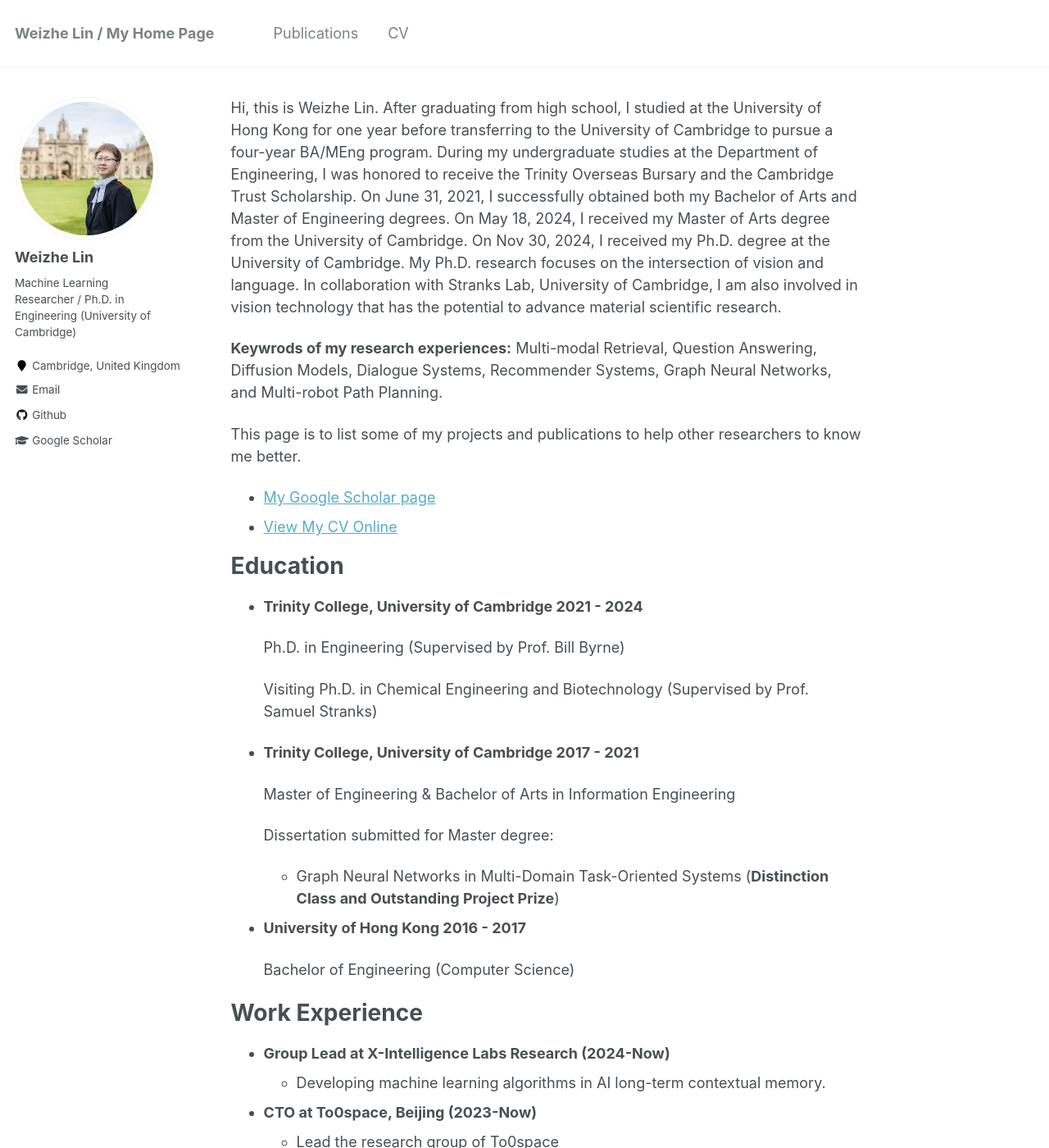
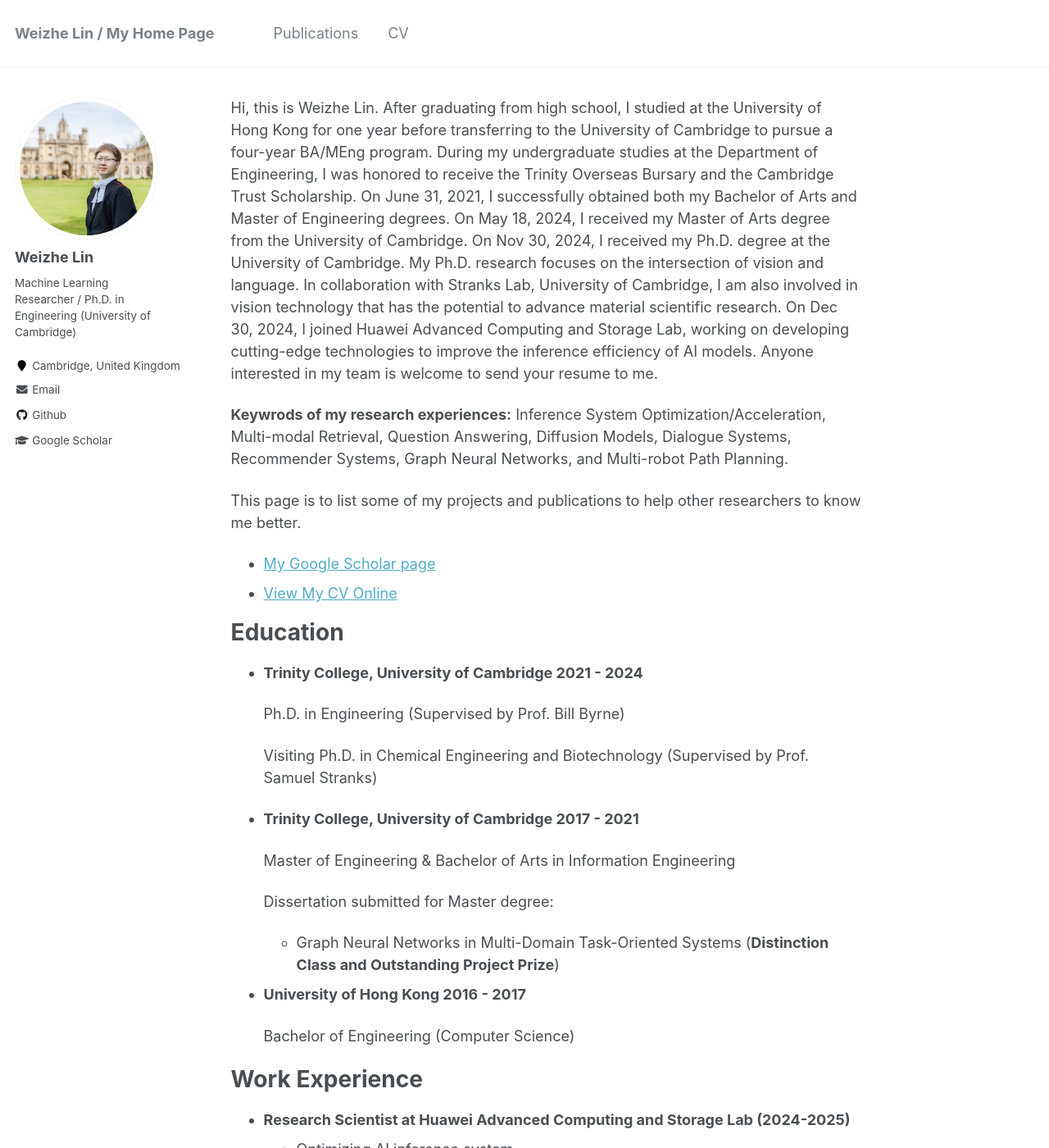
Before and after one commit to LinWeizheDragon/LinWeizheDragon.github.io, a Jekyll site: the page built from index.md, in a window 1280 px wide and 1400 px high. Shown: the whole window at 82% size. Built offline with Jekyll 4.4.1, drawn with Linux system fonts in a browser that asks for light colours; our own code applies the rules of GitHub Pages for plain Markdown files; some of the changed text lies outside the part shown.

Commit message:
Update index.md

```diff
--- a/index.md
+++ b/index.md
@@ -5,8 +5,9 @@ On June 31, 2021, I successfully obtained both my Bachelor of Arts and Master of
 On May 18, 2024, I received my Master of Arts degree from the University of Cambridge.
 On Nov 30, 2024, I received my Ph.D. degree at the University of Cambridge. My Ph.D. research focuses on the intersection of vision and language.
 In collaboration with Stranks Lab, University of Cambridge, I am also involved in vision technology that has the potential to advance material scientific research.
+On Dec 30, 2024, I joined Huawei Advanced Computing and Storage Lab, working on developing cutting-edge technologies to improve the inference efficiency of AI models. Anyone interested in my team is welcome to send your resume to me.
 
-**Keywrods of my research experiences:** Multi-modal Retrieval, Question Answering, Diffusion Models, Dialogue Systems, Recommender Systems, Graph Neural Networks, and Multi-robot Path Planning.
+**Keywrods of my research experiences:** Inference System Optimization/Acceleration, Multi-modal Retrieval, Question Answering, Diffusion Models, Dialogue Systems, Recommender Systems, Graph Neural Networks, and Multi-robot Path Planning.
 
 This page is to list some of my projects and publications to help other researchers to know me better.
 
@@ -33,10 +34,14 @@ This page is to list some of my projects and publications to help other research
 
 
 # Work Experience
-* **Group Lead at X-Intelligence Labs Research (2024-Now)**
+* **Research Scientist at Huawei Advanced Computing and Storage Lab (2024-2025)**
+  * Optimizing AI inference system
+  * Developing inference acceleration algorithms for LLMs
+
+* **Group Lead at X-Intelligence Labs Research (2024)**
   * Developing machine learning algorithms in AI long-term contextual memory.
 
-* **CTO at To0space, Beijing (2023-Now)**
+* **CTO at To0space, Beijing (2023-2024)**
   * Lead the research group of To0space
   * Develop cutting-edge AIGC solutions for architectural design
   * [To0space Website](https://www.to0space.com/)
@@ -62,6 +67,12 @@ This page is to list some of my projects and publications to help other research
 
 
 # Publications and Presentations
+* [**Technical Report**] Huawei Pangu Team. Pangu Pro MoE: Mixture of Grouped Experts for Efficient Sparsity. [Read](https://arxiv.org/abs/2505.21411)
+* [**Arxiv**] **Weizhe Lin**, Xing Li, Zhiyuan Yang, Xiaojin Fu, Hui-Ling Zhen, Yaoyuan Wang, Xianzhi Yu, Wulong Liu, Xiaosong Li, Mingxuan Yuan. TrimR: Verifier-based Training-Free Thinking Compression for Efficient Test-Time Scaling. [Read](https://arxiv.org/abs/2505.17155)
+* [**ICCV2025**] Xinyi Zheng, Steve Zhang, **Weizhe Lin** (**Corresponding author**), Aaron Zhang, Walterio W Mayol-Cuevas, Junxiao Shen. CULTURE3D: Cultural Landmarks and Terrain Dataset for 3D Applications. [Read](https://arxiv.org/abs/2501.06927)
+* [**Arxiv**] Jingbiao Mei, Jinghong Chen, Guangyu Yang, **Weizhe Lin**, Bill Byrne. Robust Adaptation of Large Multimodal Models for Retrieval Augmented Hateful Meme Detection. [Read](https://arxiv.org/abs/2502.13061)
+* [**Arxiv**] Wenqi Zhou, Kai Cao, Hao Zheng, Xinyi Zheng, Miao Liu, Per Ola Kristensson, Walterio Mayol-Cuevas, Fan Zhang, **Weizhe Lin** (**Corresponding author**), Junxiao Shen. X-LeBench: A Benchmark for Extremely Long Egocentric Video Understanding. [Read](https://arxiv.org/abs/2501.06835)
+* [**Arxiv**] Zihong He, **Weizhe Lin** (**Corresponding author**), Hao Zheng, Fan Zhang, Matt Jones, Laurence Aitchison, Xuhai Xu, Miao Liu, Per Ola Kristensson, Junxiao Shen. Human-inspired Perspectives: A Survey on AI Long-term Memory. [Read](https://arxiv.org/abs/2411.00489)
 * [**PhD Thesis**] **Weizhe Lin**. Augmenting Multi-modal Question Answering Systems with Retrieval Methods. Apollo - University of Cambridge Repository. [Read](https://doi.org/10.17863/CAM.112647)
 * [**Arxiv**] Jinghong Chen, Guangyu Yang, **Weizhe Lin**, Jingbiao Mei, Bill Byrne. On Extending Direct Preference Optimization to Accommodate Ties. on arXiv. [Read](https://arxiv.org/abs/2409.17431)
 * [**ACL2024**] **Weizhe Lin**, Jingbiao Mei, Jinghong Chen, Bill Byrne. PreFLMR: Scaling Up Fine-Grained Late-Interaction Multi-modal Retrievers. 2024. To appear at Proceedings of the 62nd Annual Meeting of the Association for Computational Linguistics (ACL). [Read](https://arxiv.org/abs/2402.08327)
```
